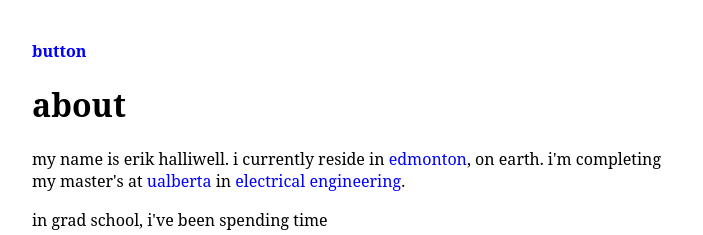
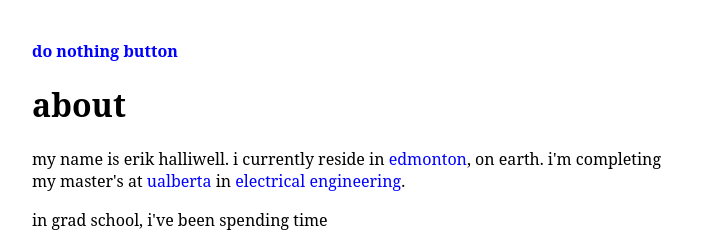
Before and after one commit to ehalliwe/ehalliwe.github.io, a Jekyll site: the page built from index.html, in a window 1280 px wide. Shown: the top 235 px of the page, without its empty margins (288-991 px from the left). Built offline with Jekyll 4.4.1, drawn with Linux system fonts in a browser that asks for light colours.

Commit message:
all websites shall have a do nothing button

```diff
--- a/_layouts/default.html
+++ b/_layouts/default.html
@@ -10,7 +10,7 @@
 		<body>
 			<nav>
 	    		<ul>
-	        		<li><a href="/">button</a></li>
+	        		<li><a href="/">do nothing button</a></li>
 	        		<!--
 	        		<li><a href="/cv">CV</a></li>
 	        		-->
```
